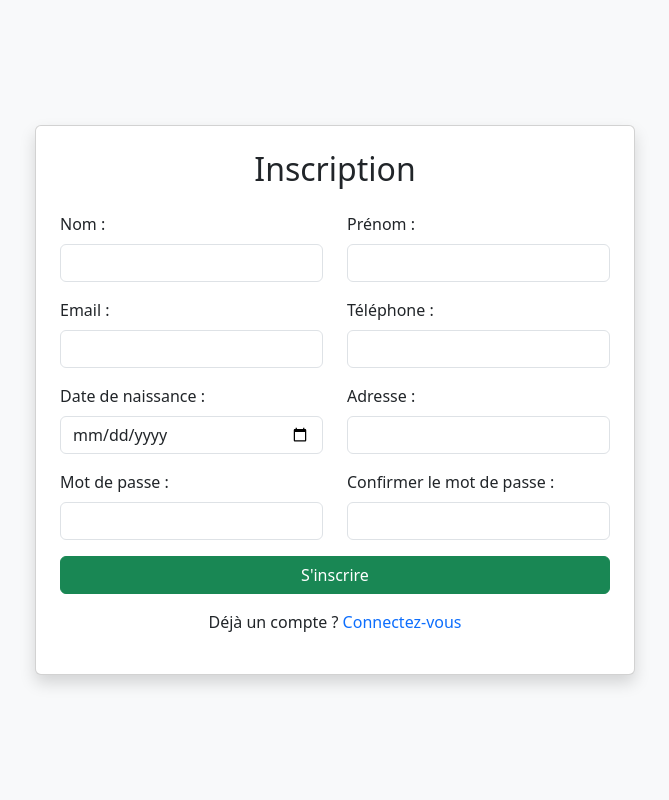
After one commit to Matthieuhamon/Reservation, a PHP site: page /inscription.php in a window 1280 px wide. The commit adds this page. Shown: the whole page, without its empty margins (305-974 px from the left). Run offline with PHP 8.4, Linux system fonts and the light colour scheme.

Commit message:
Création du formulaire et liaison avec la base de données

```diff
--- a/assets/css/style.css
+++ b/assets/css/style.css
@@ -6,9 +6,3 @@
 .titre {
     font-family: var(--primary-font);
 }
-
-.btn-hover-custom:hover {
-    background-color: #ff5733 !important; /* Couleur personnalisée */
-    color: white !important;
-    border-color: #ff5733 !important;
-}
--- a/footer.php
+++ b/footer.php
@@ -1,5 +1,5 @@
 <footer class="bg-dark text-white text-center pt-4 pb-2">
-    <p>&copy; 2025 Système de réservation</p>
+    <p>&copy; 2025 Book'in Time. Tous droits réservés.</p>
     <p>
         <a href="#">Facebook</a> |
         <a href="#">Instagram</a> |
--- /dev/null
+++ b/inscription.php
@@ -0,0 +1,70 @@
+<?php require 'config.php'; ?>
+<!DOCTYPE html>
+<html lang="fr">
+<head>
+    <meta charset="UTF-8">
+    <meta name="viewport" content="width=device-width, initial-scale=1.0">
+    <title>Inscription</title>
+    <link rel="stylesheet" href="assets/css/style.css">
+    <link href="https://cdn.jsdelivr.net/npm/bootstrap@5.3.3/dist/css/bootstrap.min.css" rel="stylesheet">
+</head>
+<body class="d-flex flex-column justify-content-center align-items-center vh-100 bg-light">
+    <div class="container">
+        <div class="card shadow p-4" style="max-width: 600px; margin: auto;">
+            <h2 class="text-center mb-4">Inscription</h2>
+            <form action="signup_process.php" method="POST">
+                <div class="row">
+                    <div class="col-md-6 mb-3">
+                        <label for="nom" class="form-label">Nom :</label>
+                        <input type="text" class="form-control" name="nom" required>
+                    </div>
+                    <div class="col-md-6 mb-3">
+                        <label for="prenom" class="form-label">Prénom :</label>
+                        <input type="text" class="form-control" name="prenom" required>
+                    </div>
+                </div>
+
+                <div class="row">
+                    <div class="col-md-6 mb-3">
+                        <label for="email" class="form-label">Email :</label>
+                        <input type="email" class="form-control" name="email" required>
+                    </div>
+                    <div class="col-md-6 mb-3">
+                        <label for="telephone" class="form-label">Téléphone :</label>
+                        <input type="tel" class="form-control" name="telephone" required>
+                    </div>
+                </div>
+
+                <div class="row">
+                    <div class="col-md-6 mb-3">
+                        <label for="date_naissance" class="form-label">Date de naissance :</label>
+                        <input type="date" class="form-control" name="date_naissance" required>
+                    </div>
+                    <div class="col-md-6 mb-3">
+                        <label for="adresse" class="form-label">Adresse :</label>
+                        <input type="text" class="form-control" name="adresse" required>
+                    </div>
+                </div>
+
+                <div class="row">
+                    <div class="col-md-6 mb-3">
+                        <label for="password" class="form-label">Mot de passe :</label>
+                        <input type="password" class="form-control" name="password" required>
+                    </div>
+                    <div class="col-md-6 mb-3">
+                        <label for="password_confirm" class="form-label">Confirmer le mot de passe :</label>
+                        <input type="password" class="form-control" name="password_confirm" required>
+                    </div>
+                </div>
+
+                <div class="d-grid">
+                    <button type="submit" class="btn btn-success">S'inscrire</button>
+                </div>
+            </form>
+            <p class="text-center mt-3">
+                Déjà un compte ? <a href="login.php" class="text-decoration-none">Connectez-vous</a>
+            </p>
+        </div>
+    </div>
+</body>
+</html>
```
Also changed, not shown: header.php (+4 -3 lines), traitement.php (+39 -0 lines).
